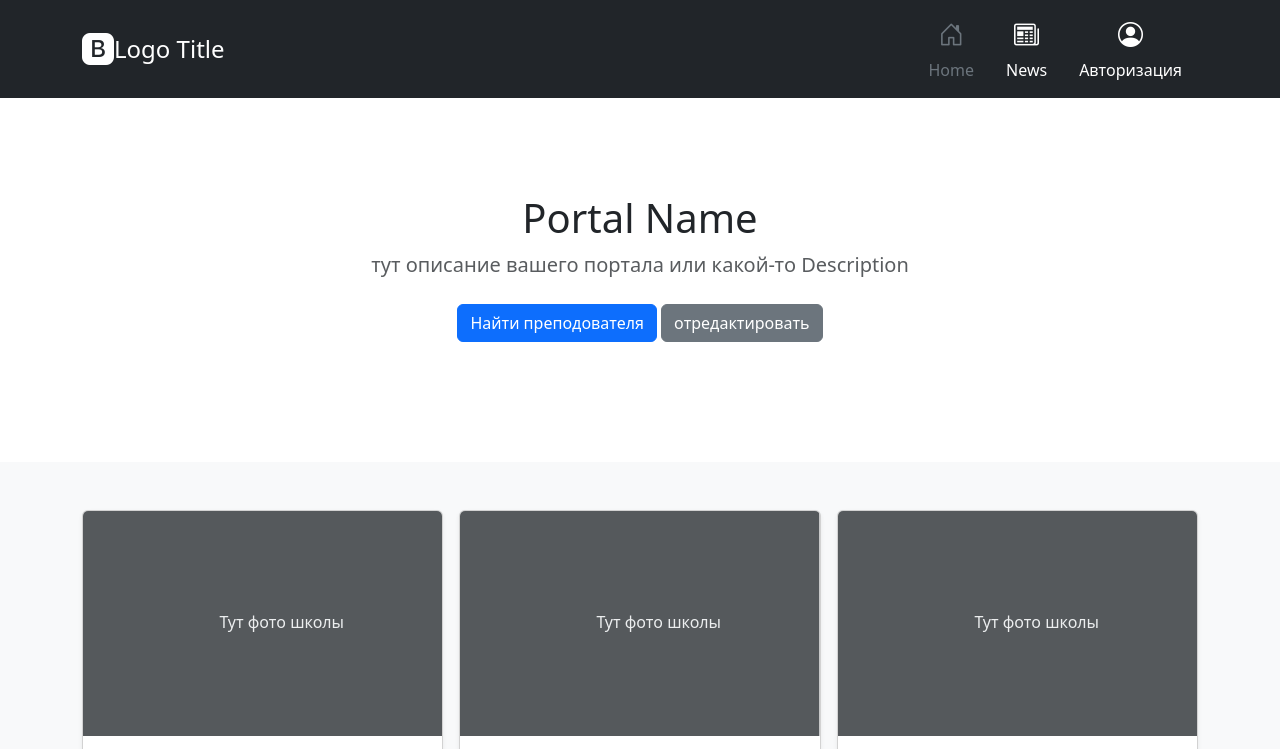
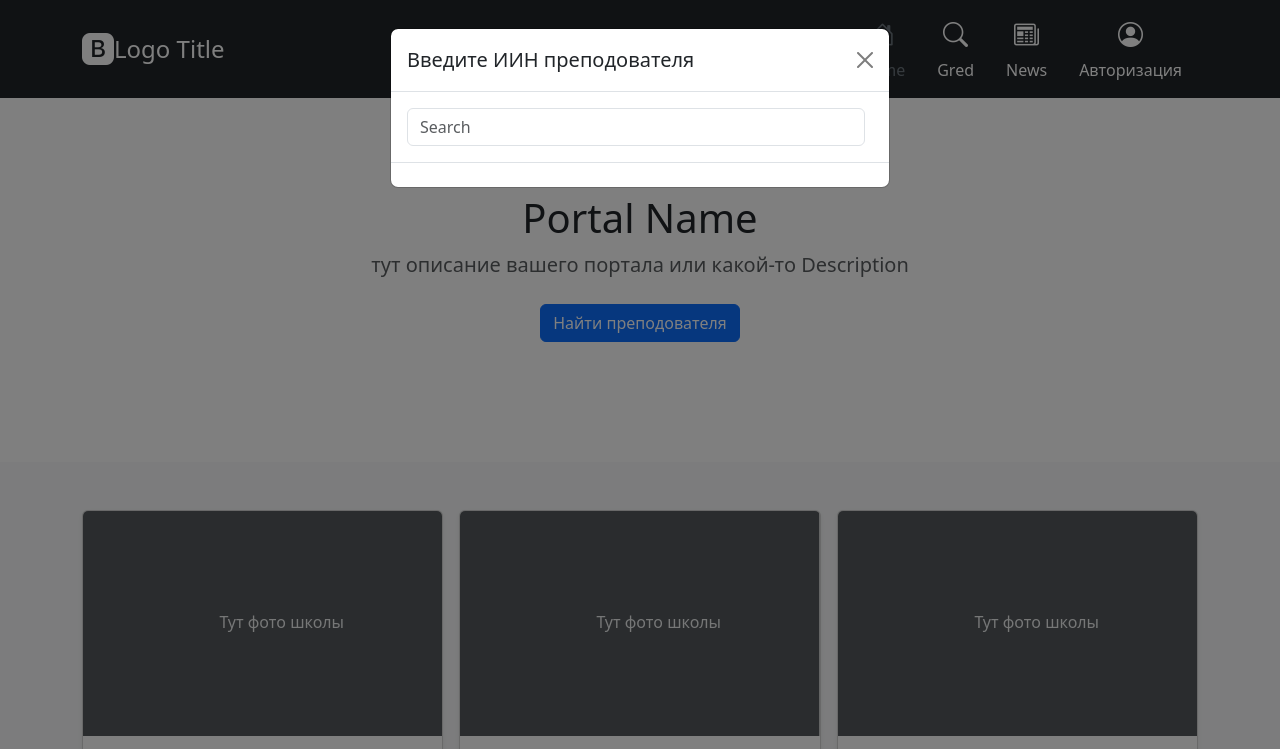
Before and after one commit to Kaisarhan/edu-portfolio, a plain HTML site: page index.html in a window 1280 px wide. Both pictures are taken after a click on the link "Найти преподователя". Shown: the top 749 px of the page. Drawn offline with nearby package versions, Linux system fonts and the light colour scheme.

Commit message:
add modal window

```diff
--- a/index.html
+++ b/index.html
@@ -31,14 +31,14 @@
                         <i class="header-icon bi bi-speedometer2 d-block mx-auto mb-1"></i>
                         Dashboard
                     </a>
-                  </li>
+                  </li>-->
                   <li>
-                    <a href="#" class="nav-link text-white">
-                        <i class="header-icon bi bi-grid d-block mx-auto mb-1"></i>
+                    <a href="#" class="nav-link text-white" data-bs-toggle="modal" data-bs-target="#exampleModal">
+                        <i class="header-icon bi bi-search d-block mx-auto mb-1"></i>
                         Gred
                     </a>
                   </li>
-                  <li> -->
+                  <li>
                     <a href="#" class="nav-link text-white">
                         <i class="header-icon bi bi-newspaper d-block mx-auto mb-1"></i>
                         News
@@ -63,8 +63,26 @@
             <h1 class="fw-light">Portal Name</h1>
             <p class="lead text-muted">тут описание вашего портала или какой-то Description</p>
             <p>
-                <a href="#" class="btn btn-primary my-2">Найти преподователя</a>
-                <a href="#" class="btn btn-secondary my-2">отредактировать</a>
+              <a href="#" class="btn btn-primary my-2" data-bs-toggle="modal" data-bs-target="#exampleModal">Найти преподователя</a>
+              <!-- <a href="#" class="btn btn-secondary my-2">отредактировать</a> -->
+              <div class="modal fade" id="exampleModal" tabindex="-1" aria-labelledby="exampleModalLabel" aria-hidden="true">
+                <div class="modal-dialog">
+                  <div class="modal-content">
+                    <div class="modal-header">
+                      <h1 class="modal-title fs-5" id="exampleModalLabel">Введите ИИН преподователя</h1>
+                      <button type="button" class="btn-close" data-bs-dismiss="modal" aria-label="Закрыть"></button>
+                    </div>
+                    <div class="modal-body">
+                      <form class="d-flex" role="search">
+                        <input class="form-control me-2" type="search" placeholder="Search" aria-label="Search">
+                      </form>
+                    </div>
+                    <div class="modal-footer">
+
+                    </div>
+                  </div>
+                </div>
+              </div>
             </p>
           </div>
         </div>
```
Also changed, not shown: pages/school.html (+23 -4 lines), pages/teacher.html (+23 -4 lines). Lines whose indentation alone changed are shown as unchanged.
